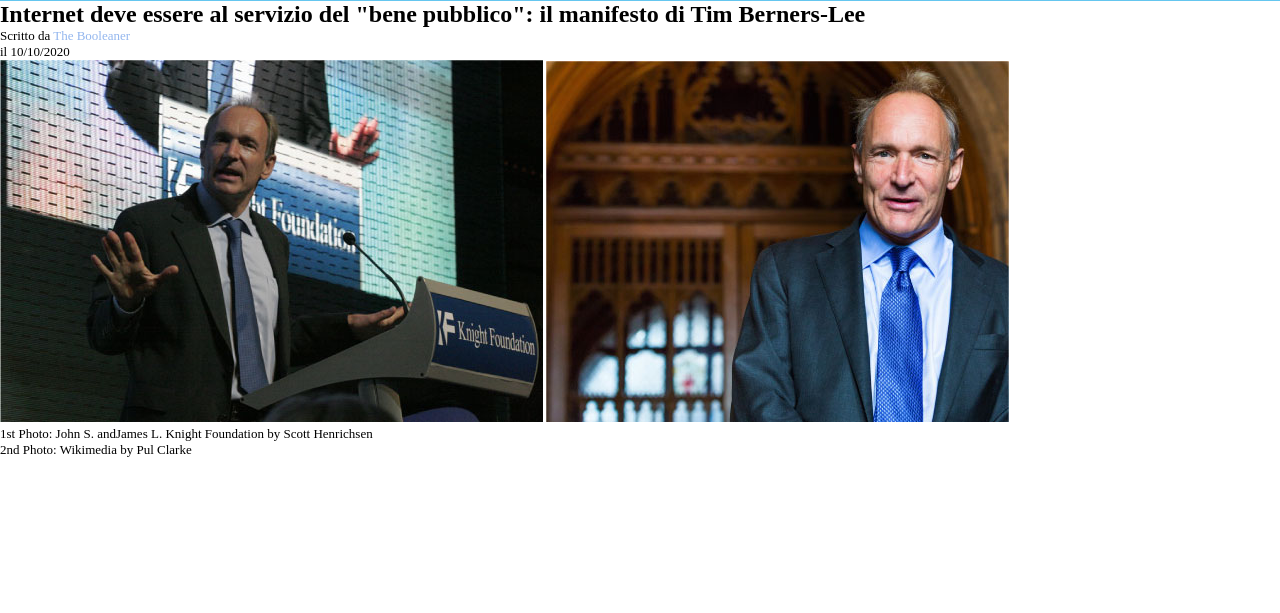
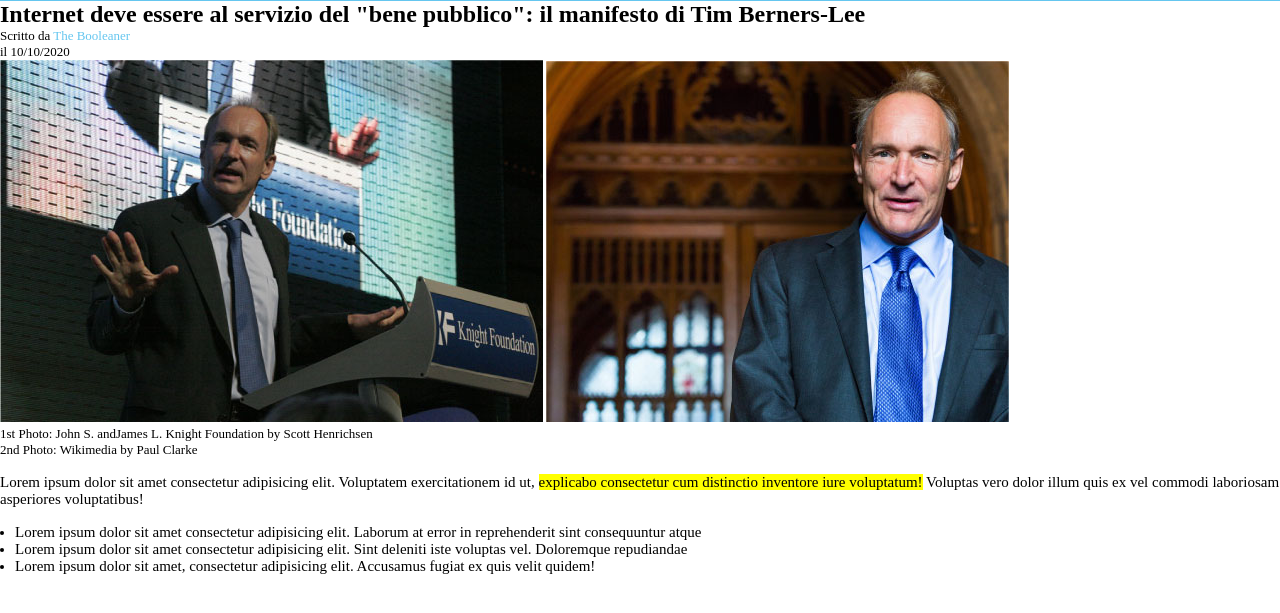
Before and after one commit to MarcoDC96/html-css-booleaner, a plain HTML site: page index.html in a window 1280 px wide. Shown: the part 83-696 px from the top of the page. Drawn offline with Linux system fonts and the light colour scheme.

Commit message:
List added.

```diff
--- a/index.html
+++ b/index.html
@@ -26,7 +26,24 @@
 
     <div class="exstramini_size">
     <p>1st Photo: John S. andJames L. Knight Foundation by Scott Henrichsen</p>
-    <p>2nd Photo: Wikimedia by Pul Clarke</p>
+    <p>2nd Photo: Wikimedia by Paul Clarke</p>
     </div>
+
+    <br>
+
+
+    <p class="text_size2">Lorem ipsum dolor sit amet consectetur adipisicing elit. Voluptatem exercitationem id ut, <mark>explicabo consectetur cum distinctio inventore iure voluptatum!</mark> Voluptas vero dolor illum quis ex vel commodi laboriosam asperiores voluptatibus!</p>
+
+    <br>
+
+    <ul class="li_size">
+        <li>Lorem ipsum dolor sit amet consectetur adipisicing elit. Laborum at error in reprehenderit sint consequuntur atque  </li>
+        <li>Lorem ipsum dolor sit amet consectetur adipisicing elit. Sint deleniti iste voluptas vel. Doloremque repudiandae</li>
+        <li>Lorem ipsum dolor sit amet, consectetur adipisicing elit. Accusamus fugiat ex quis velit quidem!</li>
+
+    </ul>
+
+    <br>
+
 </body>
 </html>
--- a/style/style.css
+++ b/style/style.css
@@ -1,7 +1,7 @@
 *{
     margin: 0;
     padding: 0;
-    box-sizing: border-box;
+
 }
 
 
@@ -10,7 +10,7 @@
 }
 
 .text-blue{
-    color: rgb(147, 182, 238)
+    color: rgb(101, 198, 239)
 }
 
 .mini_size{
@@ -19,4 +19,14 @@
 
 .extramini_size{
     font-size: smaller;
+
 }
+
+.text_size2{
+    font-size: 15px;
+}
+
+.li_size{
+    font-size: 15px;
+    padding-left: 15px;
+}
```
